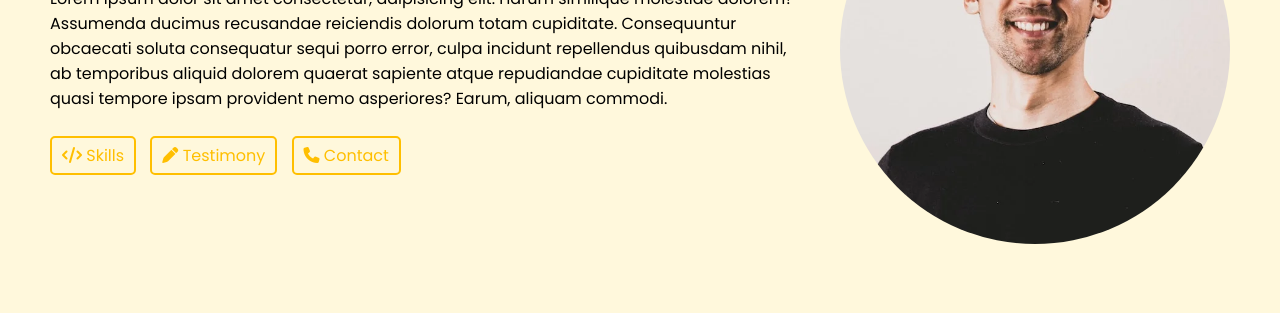
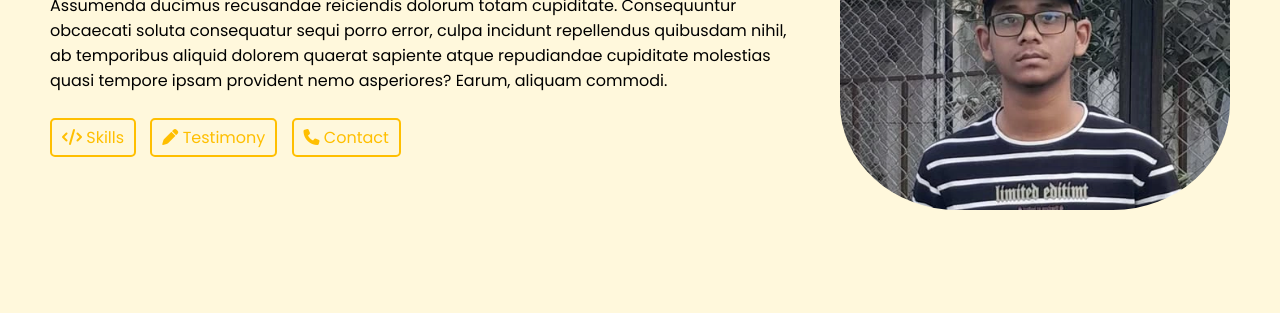
Before and after one commit to Faiaz76/Web-Wizard-2-, a plain HTML site: page index.html in a window 1280 px wide. Shown: the part 276-589 px from the top of the page. Drawn offline with Linux system fonts and the light colour scheme.

Commit message:
Commit 05
Changed the picture. Completed the project

```diff
--- a/index.html
+++ b/index.html
@@ -60,7 +60,7 @@
             </div>
 
             <div class="head-shot">
-                <img src="images/hero-headshot.webp" alt="Faiaz Mahmud">
+                <img src="images/new headshot.webp" alt="Faiaz Mahmud">
 
             </div>
         </section>
--- a/style.css
+++ b/style.css
@@ -106,7 +106,7 @@ nav .right a span{
     justify-content: right;
 }
 .hero-section .head-shot img{
-    border-radius: 50%;
+    border-radius: 30%;
     width: 390px;
 }
 
```
Also changed, not shown: images/new headshot.webp (added).
